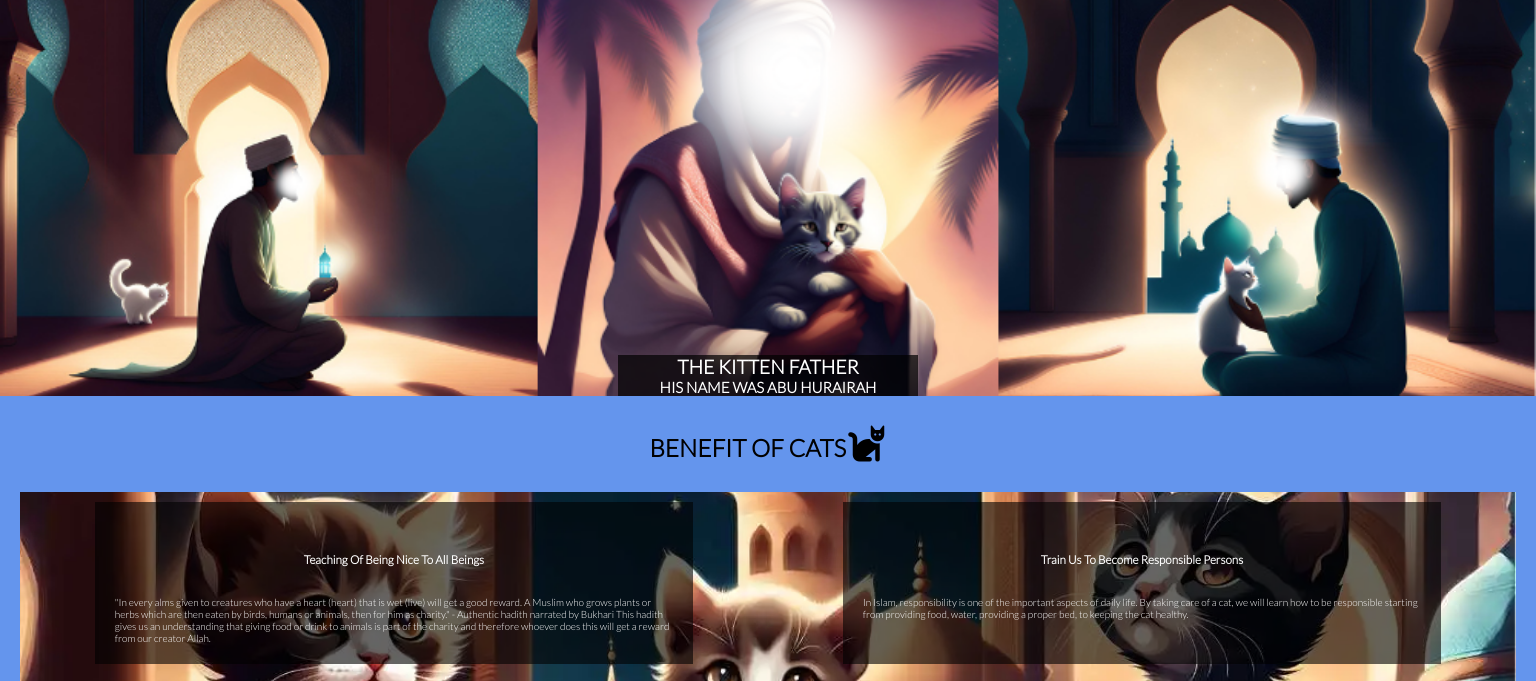
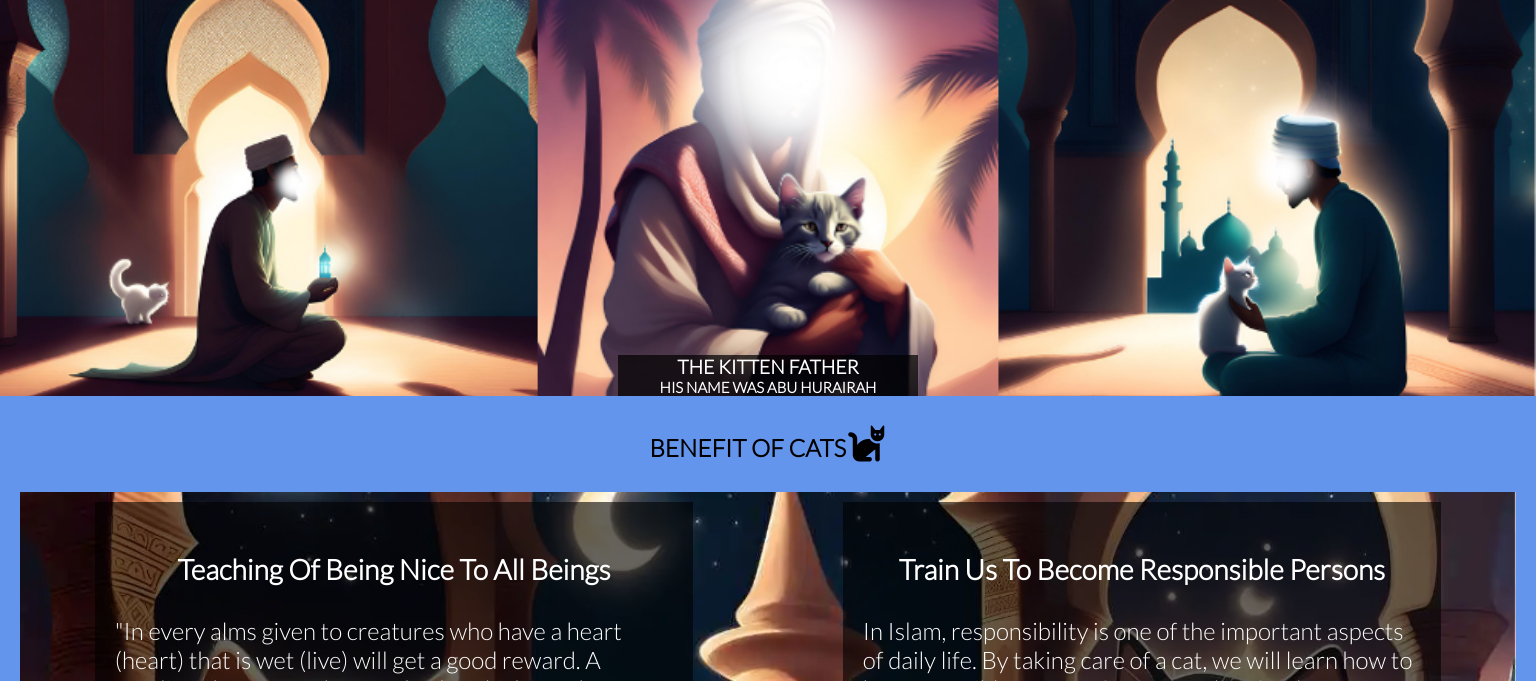
Before and after one commit to Bryaro/Portfolio-1-CodeInstitute, a plain HTML site: page index.html in a window 1536 px wide. Shown: the part 99-780 px from the top of the page. Drawn offline with nearby package versions, Linux system fonts and the light colour scheme.

Commit message:
increae font-size of .benefit-of-cats divs for media queries

```diff
--- a/assets/css/style.css
+++ b/assets/css/style.css
@@ -161,6 +161,7 @@ section h3 {
     text-align: left;
     background-color: rgba(0, 0, 0, 0.6);
     margin: 10px 0;
+    font-size: small;
 }
 
 .benefit-of-cats h3 {
@@ -211,7 +212,7 @@ section h3 {
     width: 80%;
     /* found a nicer alignment on w3school. to align symetrically for aesthetic reason, just thought it looks nicer */
     text-align: justify;
-    font-size: x-small;
+    font-size: small;
 }
 
 /* container for video/media in the biography page */
@@ -428,6 +429,7 @@ footer {
 
     .benefit-of-cats div {
         flex: 1;
+        font-size: large;
     }
 
     .biography-text-container p {
@@ -455,6 +457,10 @@ footer {
         flex-direction: column;
     }
 
+    .benefit-of-cats div {
+        font-size: x-large;
+    }
+
     .biography-text-container {
         width: 50%;
         align-self: center;
```
